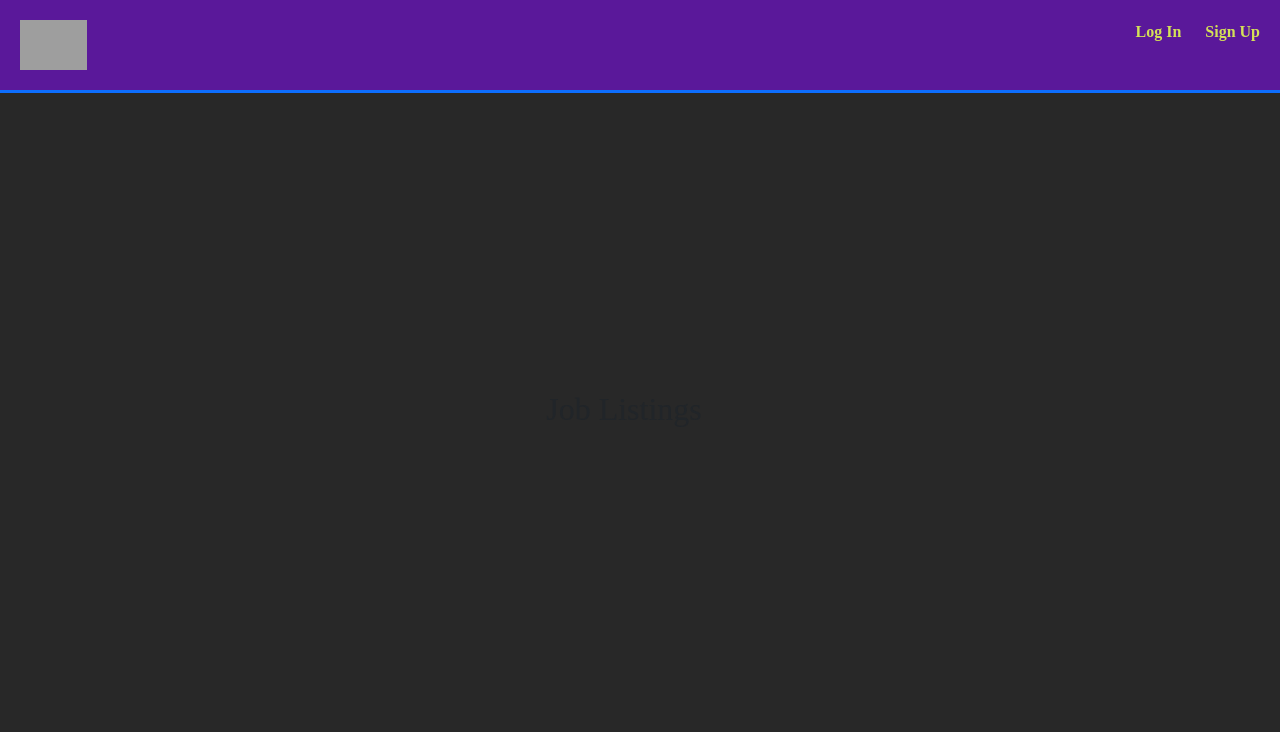
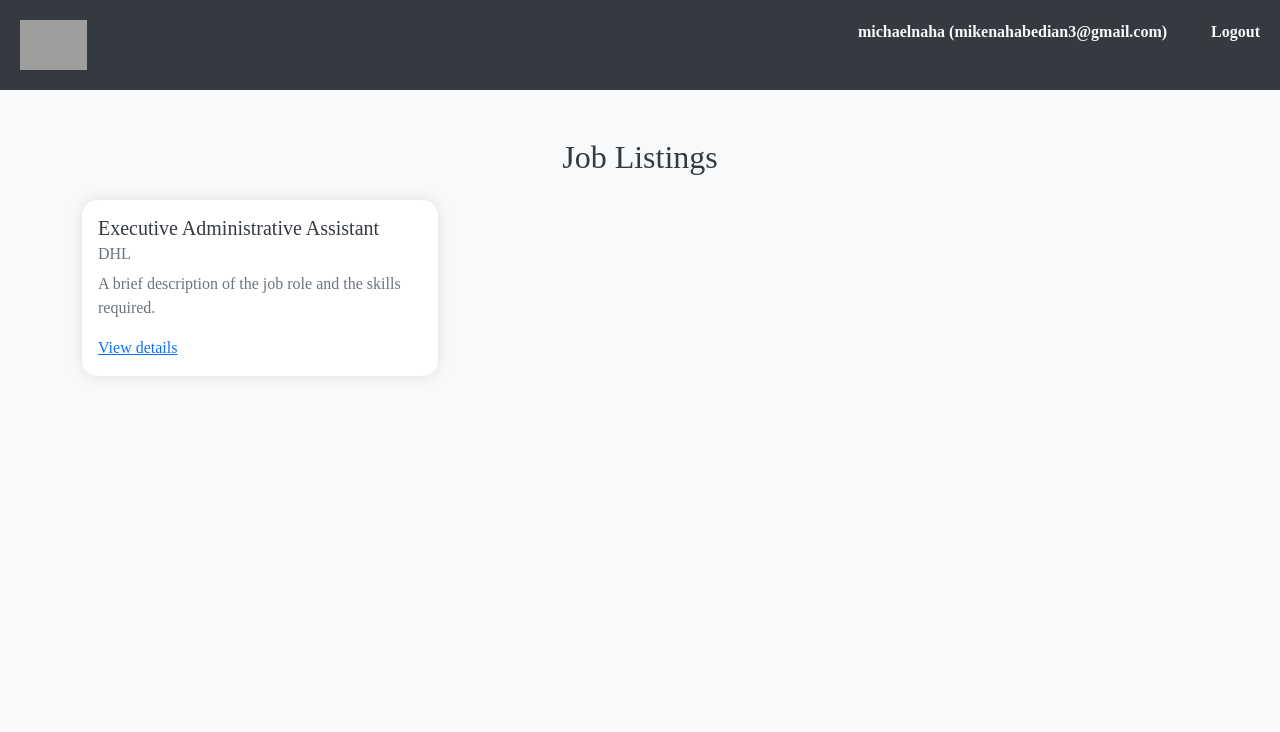
Before and after one commit to mikenahabedian3/python_jobasoar_1, a Django app: page /jobs/ in a window 1280 px wide. Shown: the top 732 px of the page. Run offline with Django 4.2, Linux system fonts and the light colour scheme; grey boxes are pictures that could not be loaded.

Commit message:
Enhanced job listing details and UI. Added apply button linking to external URLs

```diff
--- a/UserApp/templates/UserApp/base.html
+++ b/UserApp/templates/UserApp/base.html
@@ -32,10 +32,7 @@
             color: #0d6efd; /* Adding a transition effect for hover state */
         }
         main {
-            display: flex;
-            justify-content: center;
-            align-items: center;
-            height: 80vh;
+            padding: 20px;
             background-color: #282828; /* Black background for main */
         }
         main form {
--- a/UserApp/templates/UserApp/job_list.html
+++ b/UserApp/templates/UserApp/job_list.html
@@ -1,13 +1,81 @@
-<!-- jobasoar/UserApp/templates/UserApp/job_list.html -->
-
-{% extends 'UserApp/base.html' %}
-
-{% block content %}
-  <h2>Job Listings</h2>
-  <ul>
-    {% for job in object_list %}
-      <li><a href="{% url 'job_detail' job.pk %}">{{ job.title }}</a> at {{ job.employer }}</li>
-
-    {% endfor %}
-  </ul>
-{% endblock %}
+<!DOCTYPE html>
+<html lang="en">
+<head>
+    <meta charset="UTF-8">
+    <meta http-equiv="X-UA-Compatible" content="IE=edge">
+    <meta name="viewport" content="width=device-width, initial-scale=1.0">
+    <link href="https://cdn.jsdelivr.net/npm/bootstrap@5.0.0-beta2/dist/css/bootstrap.min.css" rel="stylesheet">
+    <style>
+        body {
+            margin: 0;
+            font-family: 'Arial, sans-serif';
+            background-color: #f8f9fa; /* Changed to a lighter background color */
+        }
+        header {
+            display: flex;
+            justify-content: space-between;
+            padding: 20px;
+            background-color: #343a40; /* Changed to a darker header color */
+        }
+        header nav a {
+            margin-left: 20px;
+            text-decoration: none;
+            color: #f8f9fa; /* Changed to a white color for better contrast */
+            font-weight: bold;
+        }
+        header nav a:hover {
+            color: #bdbdbd; /* Changed to a lighter gray for hover effect */
+        }
+        .user-info {
+            color: #f8f9fa; /* Changed to white color for better contrast */
+            font-weight: bold;
+            margin-right: 20px;
+        }
+        .job-card {
+            border: none; /* Removing the border */
+            border-radius: 15px; /* Adding rounded corners */
+            box-shadow: 0 0 15px rgba(0, 0, 0, 0.1); /* Adding a subtle shadow */
+            transition: transform 0.2s; /* Adding a transition effect */
+        }
+        .job-card:hover {
+            transform: scale(1.02); /* Adding a subtle zoom effect on hover */
+        }
+        .job-card .card-body {
+            padding: 16px; /* Adjusting the padding */
+        }
+        .job-card .card-title {
+            margin-bottom: 8px; /* Adding some margin to the bottom */
+        }
+        .card-text {
+            color: #6c757d; /* Gray color for the text */
+        }
+    </style>
+    <title>Jobasoar</title>
+</head>
+<body>
+<header>
+    <a href="/"><img src="/static/logo.png" alt="Logo" style="height: 50px;"></a>
+    <nav>
+        <!-- Display user information if logged in -->
+        <span class="user-info">michaelnaha (mikenahabedian3@gmail.com)</span>
+        <a href="/logout/">Logout</a>
+    </nav>
+</header>
+<main class="container py-5">
+    <h2 class="text-center mb-4" style="color: #343a40;">Job Listings</h2>
+    <div class="row">
+        <div class="col-md-4">
+            <div class="card job-card mb-4">
+                <div class="card-body">
+                    <h5 class="card-title" style="color: #343a40;">Executive Administrative Assistant</h5>
+                    <h6 class="card-subtitle mb-2 text-muted">DHL</h6>
+                    <p class="card-text">A brief description of the job role and the skills required.</p>
+                    <a href="/jobs/1/" class="card-link">View details</a>
+                </div>
+            </div>
+        </div>
+        <!-- Repeat similar blocks for other job listings -->
+    </div>
+</main>
+</body>
+</html>
```
Also changed, not shown: UserApp/templates/UserApp/job_detail.html (+26 -6 lines).
